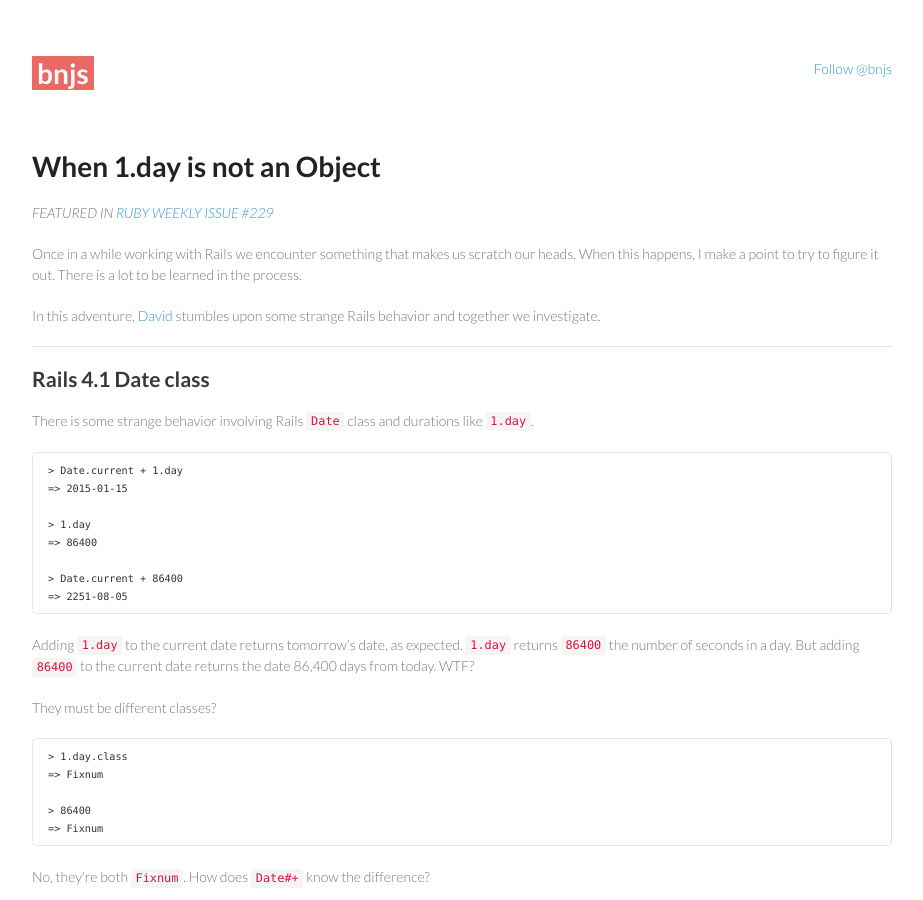
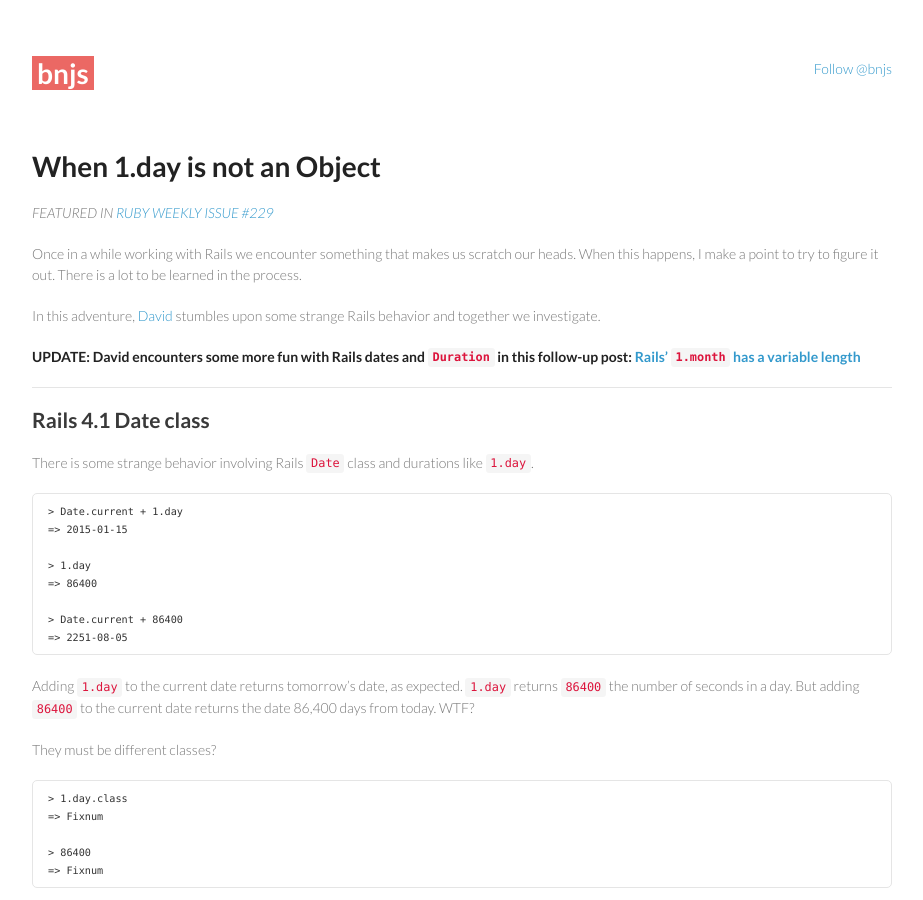
Before and after one commit to bnjs/bnjs.github.io, a Jekyll site: the page built from _posts/2015-01-14-rails-date-class-durations-and-ruby-basicobject.md, in a window 1280 px wide and 900 px high. Shown: the whole window, without its empty margins (178-1101 px from the left). Built offline with Jekyll 4.4.1, drawn with Linux system fonts in a browser that asks for light colours; nearby versions of some CDN libraries; comment, search, counter and statistics services are not loaded.

Commit message:
Link to David's post

```diff
--- a/_posts/2015-01-14-rails-date-class-durations-and-ruby-basicobject.md
+++ b/_posts/2015-01-14-rails-date-class-durations-and-ruby-basicobject.md
@@ -14,6 +14,8 @@
 Once in a while working with Rails we encounter something that makes us scratch our heads. When this happens, I make a point to try to figure it out. There is a lot to be learned in the process.
 
 In this adventure, [David](https://twitter.com/davidstosik) stumbles upon some strange Rails behavior and together we investigate.
+
+**UPDATE: David encounters some more fun with Rails dates and `Duration` in this follow-up post: [Rails' `1.month` has a variable length](http://dstosik.github.io/rails/2015/02/19/rails-1month-variable-length/)**
 
 ---
 
```
